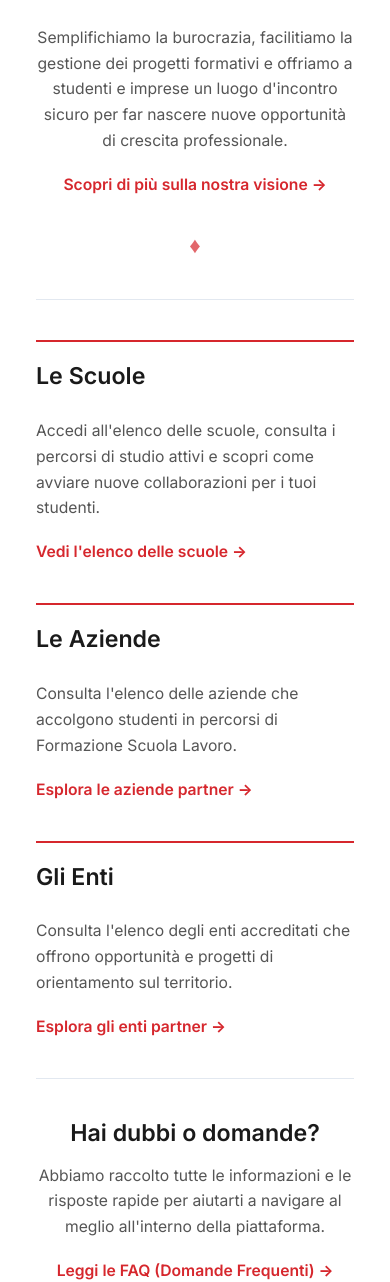
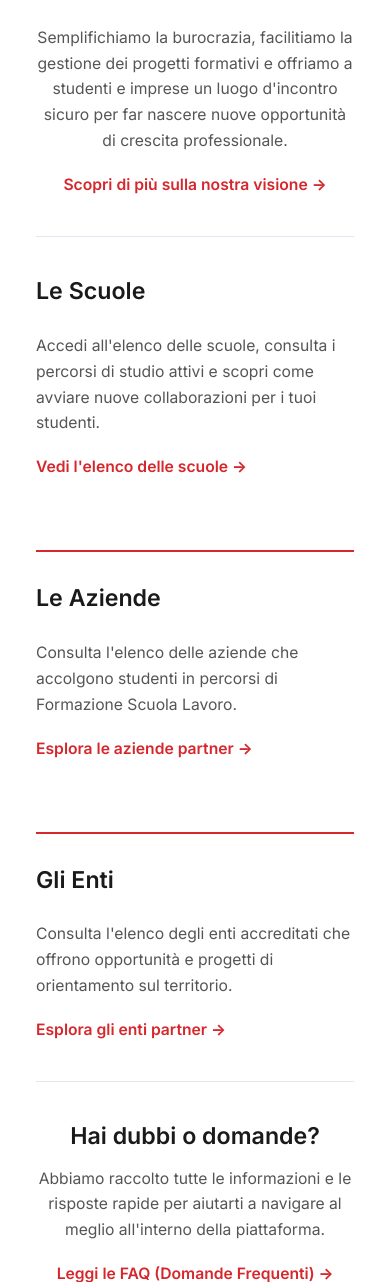
Before and after one commit to nataliIasan/asso3-lite, a Django app: page / in a window 390 px wide. Shown: the part 796-2078 px from the top of the page. Run offline with Django 4.2, Linux system fonts and the light colour scheme.

Commit message:
Fix responsive borders in editorial grid

```diff
--- a/portal/static/assets/style.css
+++ b/portal/static/assets/style.css
@@ -1355,4 +1355,24 @@ textarea {
     box-sizing: border-box !important;
   }
 
+  /* Layout verticale per la griglia su schermi mobili */
+  .editorial-grid {
+    display: flex;
+    flex-direction: column;
+  }
+
+  /* Rimuoviamo la linea rossa superiore dalla prima colonna ("Le Scuole")
+     per evitare il doppio bordo con la linea grigia (.editorial-divider) */
+  .editorial-grid .editorial-col:first-child {
+    border-top: none;
+    padding-top: 0;
+  }
+
+  /* Applichiamo la linea rossa divisoria e lo spazio solo tra le colonne successive */
+  .editorial-col + .editorial-col {
+    border-top: 2px solid #D6272D; /* Sostituisci con il tuo codice colore rosso/bordeaux */
+    margin-top: 2rem;
+    padding-top: 2rem;
+  }
+
 }
--- a/templates/portal/landing.html
+++ b/templates/portal/landing.html
@@ -28,8 +28,6 @@
       <a href="{% url 'chisiamo' %}" class="editorial-link">Scopri di più sulla nostra visione →</a>
     </div>
 
-    <!-- Distanziatore decorativo a forma di rombo nello stile del brand -->
-    <div class="editorial-badge">♦</div>
   </section>
 
   <hr class="editorial-divider">
```
